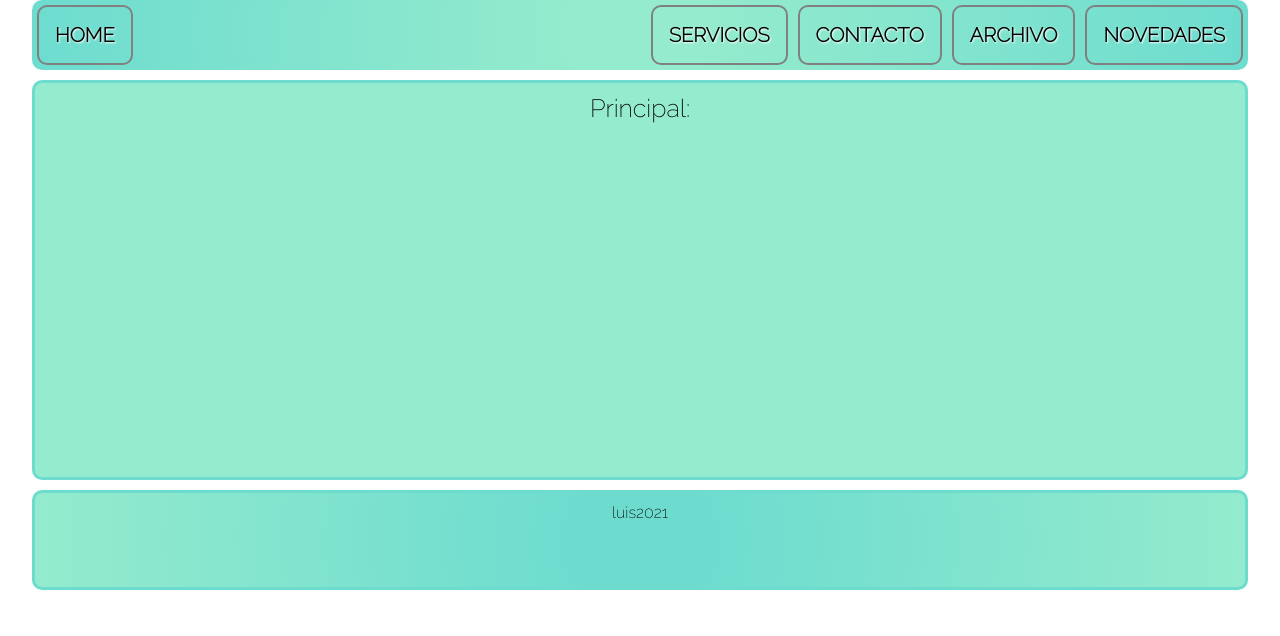
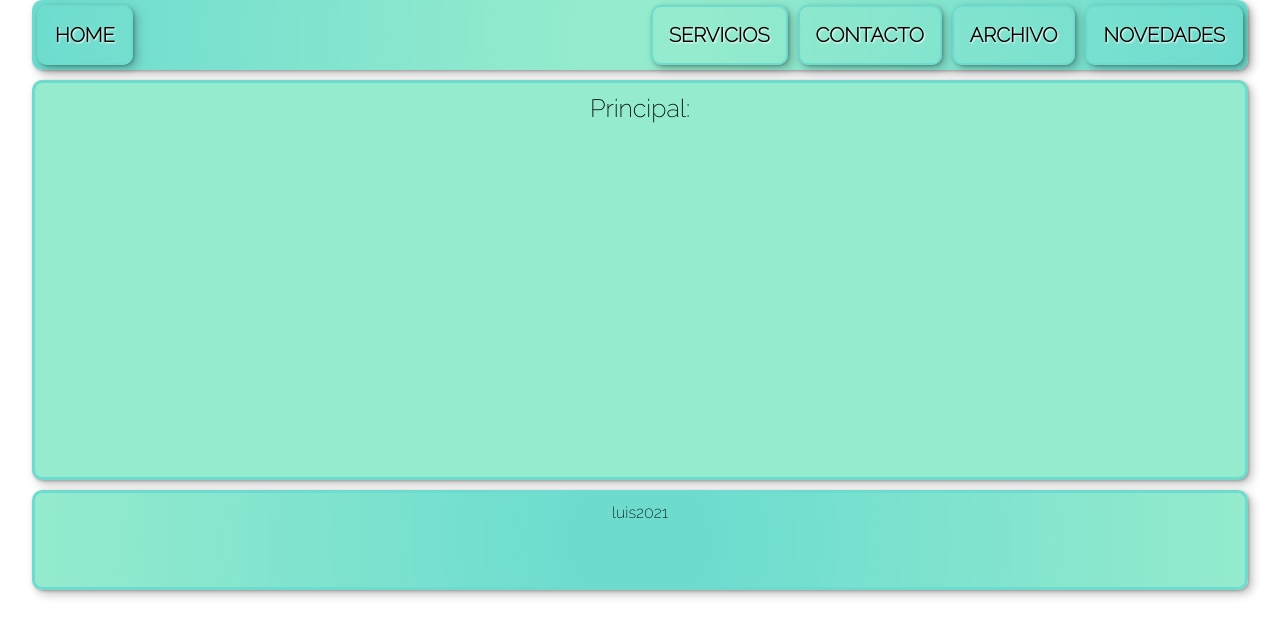
Before and after one commit to lgLuis/unSimpleMenu, a plain HTML site: page index.html in a window 1280 px wide. Drawn offline with Linux system fonts and the light colour scheme.

Commit message:
box shadow

```diff
--- a/styles.css
+++ b/styles.css
@@ -21,6 +21,7 @@ ffefa1  similar a amarillo
     border-radius: 10px;
     margin: 0px auto;
     height: 70px;
+    box-shadow: 1px 1px 3px rgba(0, 0, 0, 0.25), 4px 4px 10px rgba(0, 0, 0, 0.25);
 }
 
 .menu ul{
@@ -42,8 +43,9 @@ ffefa1  similar a amarillo
     margin: 5px;
     padding: 16px;
     transition: 0.5s background-color 0.25s;
-    border: 2px solid grey;
+    border: 2px solid #6ddccf;
     border-radius: 10px;
+    box-shadow: 1px 1px 3px rgba(0, 0, 0, 0.25), 4px 4px 10px rgba(0, 0, 0, 0.25);
 }
 
 .menu a:hover{
@@ -59,6 +61,7 @@ main{
     border: 3px solid #6ddccf;
     border-radius: 10px;
     background-color: #94ebcd;
+    box-shadow: 1px 1px 3px rgba(0, 0, 0, 0.25), 4px 4px 10px rgba(0, 0, 0, 0.25);
 }
 
 main p{
@@ -79,6 +82,7 @@ main p{
     border-radius: 10px;
     background: rgb(109,220,207);
     background: radial-gradient(circle, rgba(109,220,207,1) 11%, rgba(148,235,205,1) 100%);
+    box-shadow: 1px 1px 3px rgba(0, 0, 0, 0.25), 4px 4px 10px rgba(0, 0, 0, 0.25);
 }
 
 .footer:hover{
```
